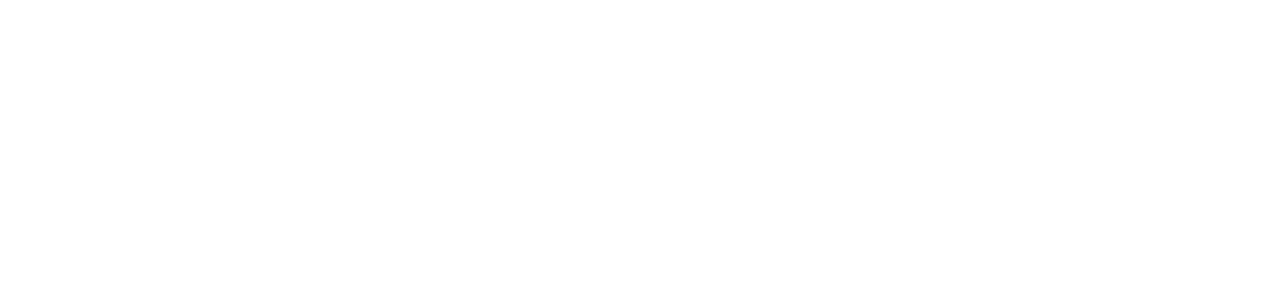
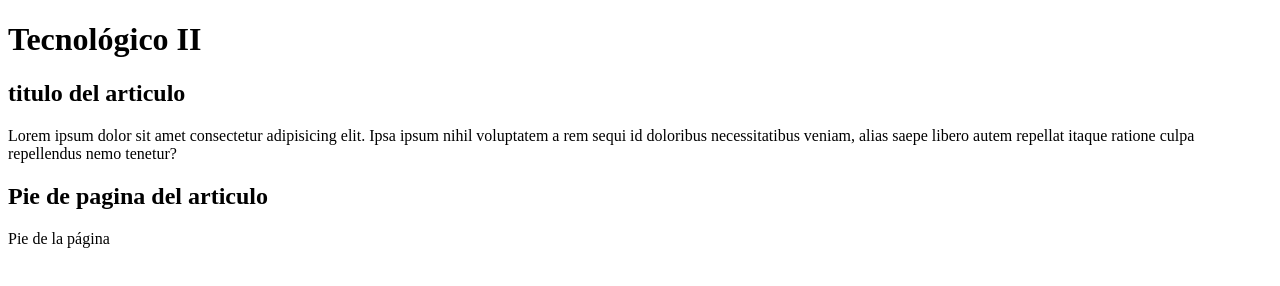
Before and after one commit to DarkZeyan/Web-Programming-ITCHII, a plain HTML site: page Unidad 1/Introducción a HTML/index.html in a window 1280 px wide. Drawn offline with Linux system fonts and the light colour scheme.

Commit message:
Sintaxis de HTML

```diff
--- a/Unidad 1/Introducción a HTML/index.html
+++ b/Unidad 1/Introducción a HTML/index.html
@@ -1,12 +1,37 @@
 <!DOCTYPE html>
 <html lang="es">
 <!-- La cabeza contiene elementos informativos para el navegador, el cuerpo mantiene lo visible para los usuarios -->
+
 <head>
     <meta charset="UTF-8">
     <meta name="viewport" content="width=device-width, initial-scale=1.0">
     <title>Título de la página</title>
 </head>
+
 <body>
+    <header>
+        <h1>Tecnológico II</h1>
+    </header>
+    <nav>
 
+    </nav>
+    <aside>
+
+    </aside>
+    <article>
+        <header>
+            <h2>titulo del articulo</h2>
+        </header>
+        <p>Lorem ipsum dolor sit amet consectetur adipisicing elit. Ipsa ipsum nihil voluptatem a rem sequi id doloribus
+            necessitatibus veniam, alias saepe libero autem repellat itaque ratione culpa repellendus nemo tenetur?
+        </p>
+        <footer>
+            <h2>Pie de pagina del articulo</h2>
+        </footer>
+    </article>
+    <footer>
+        Pie de la página
+    </footer>
 </body>
+
 </html>
```
